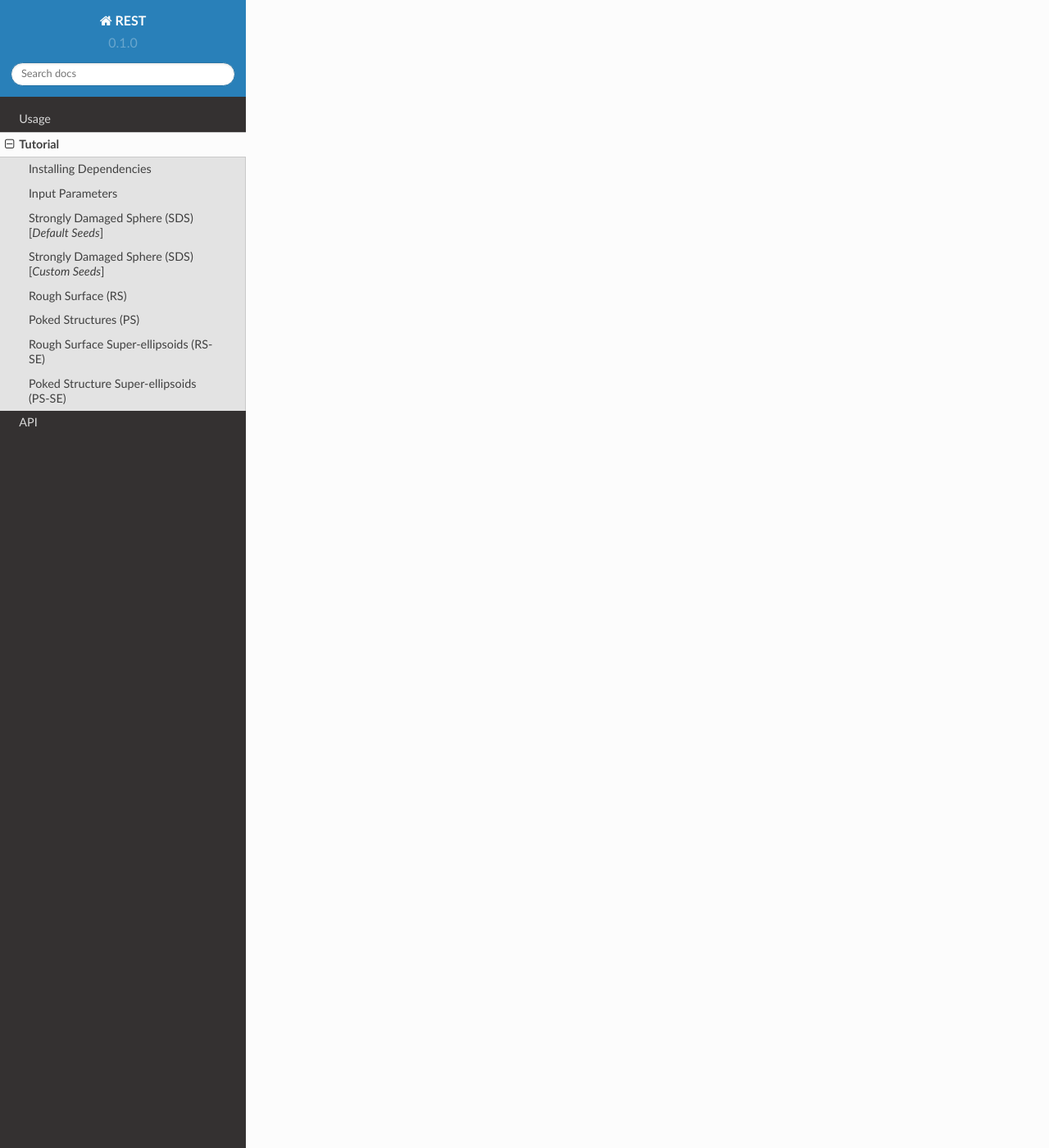
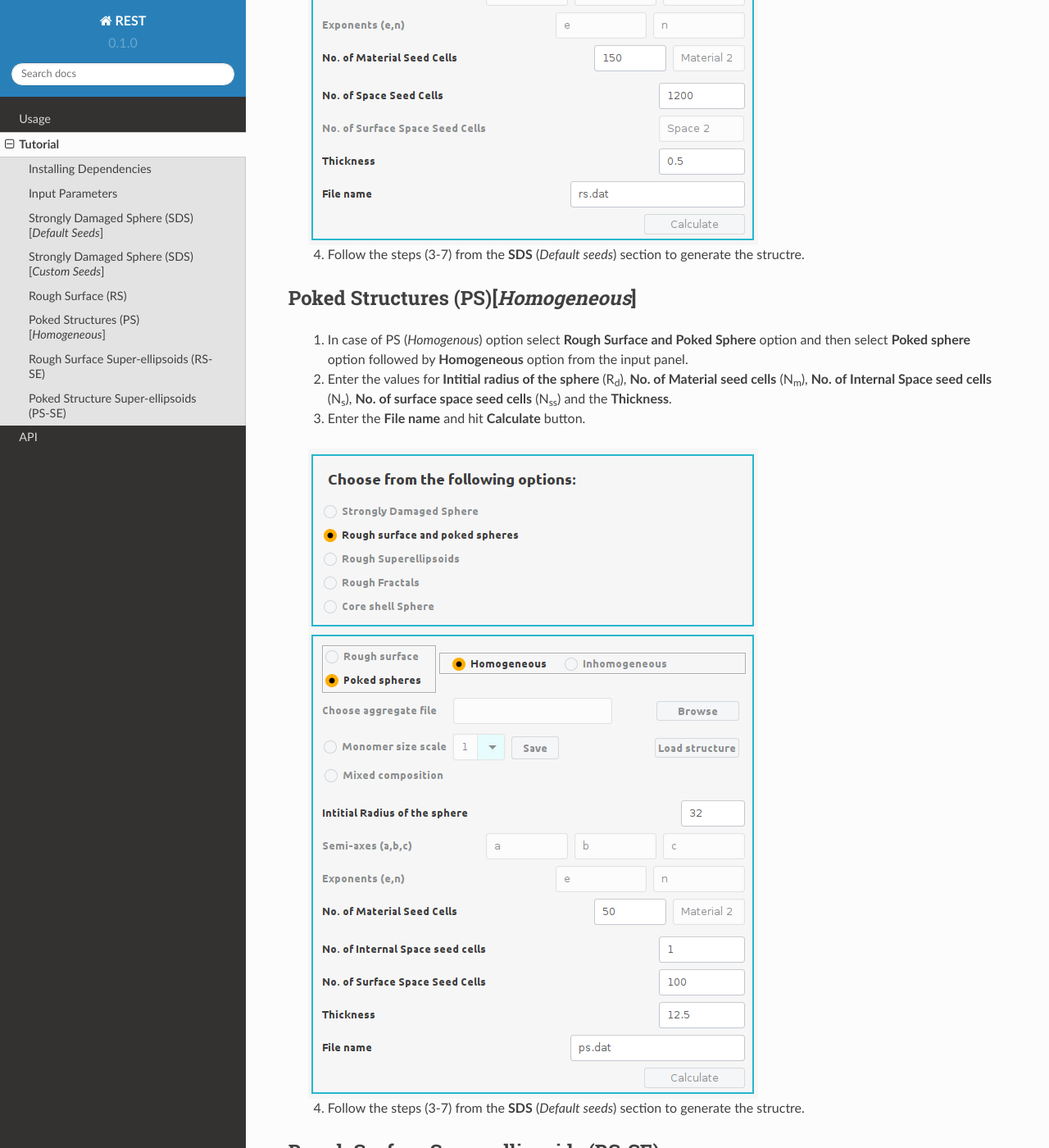
Before and after one commit to prithishh3/rtd-tutorial, a Sphinx documentation site: the page built from docs/source/tutorial.rst, in a window 1280 px wide and 1400 px high, scrolled down 6138 px. Shown: the whole window at 82% size. Built offline with Sphinx 7.4.7 and the Read the Docs theme 2.0.0, drawn with Linux system fonts in a browser that asks for light colours; some of the changed text lies outside the part shown.

Commit message:
Update tutorial.rst

```diff
--- a/docs/source/tutorial.rst
+++ b/docs/source/tutorial.rst
@@ -104,18 +104,33 @@
    2. Enter the values for **Intitial radius of the sphere** (R\ :sub:`d`\), **No. of Material seed cells** (N\ :sub:`m`\) and **No. of Space seed              cells** (N\ :sub:`s`\).
    3. Enter the **File name** and hit **Calculate** button.
 
-   .. image:: sds_c1.png
+   .. image:: sds_c.png
+   4. Follow the steps (3-7) from the **SDS** (*Default seeds*) section to generate the structre.
 
 
 .. _rough_surface:
 
 Rough Surface (RS)
 ------------------
+   1. In case of RS option select **Rough Surface and Poked Sphere** option and then select **Rough Surface** option from the input panel.
+   2. Enter the values for **Intitial radius of the sphere** (R\ :sub:`d`\), **No. of Material seed cells** (N\ :sub:`m`\), **No. of Space seed              cells** (N\ :sub:`s`\) and the **Thickness**.
+   3. Enter the **File name** and hit **Calculate** button.
+
+   .. image:: rs1.png
+   4. Follow the steps (3-7) from the **SDS** (*Default seeds*) section to generate the structre.
+
 
 .. _poked_structures:
 
-Poked Structures (PS)
+Poked Structures (PS)[*Homogeneous*]
 ---------------------
+   1. In case of PS (*Homogenous*) option select **Rough Surface and Poked Sphere** option and then select **Poked sphere** option followed by                 **Homogeneous** option from the input panel.
+   2. Enter the values for **Intitial radius of the sphere** (R\ :sub:`d`\), **No. of Material seed cells** (N\ :sub:`m`\), **No. of Internal Space seed       cells** (N\ :sub:`s`\), **No. of surface space seed cells** (N\ :sub:`ss`\) and the **Thickness**.
+   3. Enter the **File name** and hit **Calculate** button.
+
+   .. image:: ps_h.png
+   4. Follow the steps (3-7) from the **SDS** (*Default seeds*) section to generate the structre.
+
 
 .. _rough_surface_super-ellipsoids:
 
```
